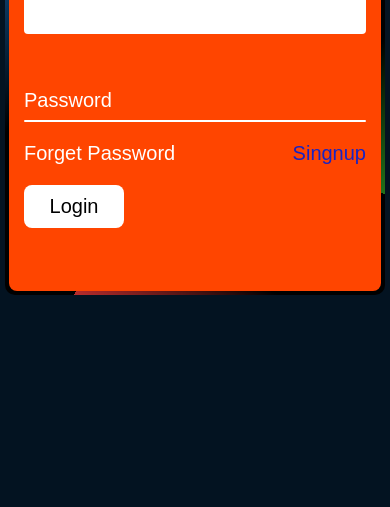
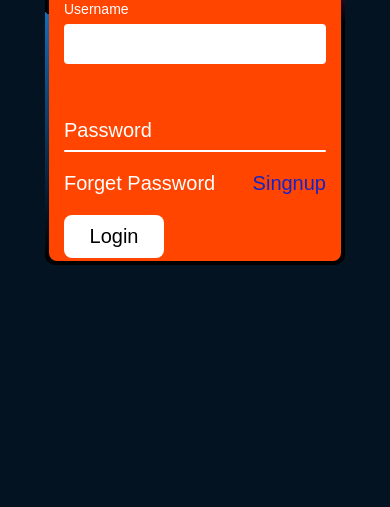
Before and after one commit to sohel369/Animation-Login-page, a plain HTML site: page index.html in a window 390 px wide. Shown: the part 337-844 px from the top of the page. Drawn offline with Linux system fonts and the light colour scheme.

Commit message:
responsive

```diff
--- a/index.html
+++ b/index.html
@@ -208,6 +208,29 @@
         .box form input[type="submit"]:active {
             opacity: 0.4;
         }
+        /* ....responsive.... */
+
+        @media screen and (max-width: 768px) {
+            .box {
+                position: relative;
+                width: 350px;
+                height: 390px;
+                background: #000;
+                border-radius: 10px;
+                overflow: hidden;
+            }
+        }
+
+        @media screen and (max-width: 425px) {
+            .box {
+                position: relative;
+                width: 300px;
+                height: 360px;
+                background: #000;
+                border-radius: 10px;
+                overflow: hidden;
+            }
+        }
     </style>
 </head>
 
```
